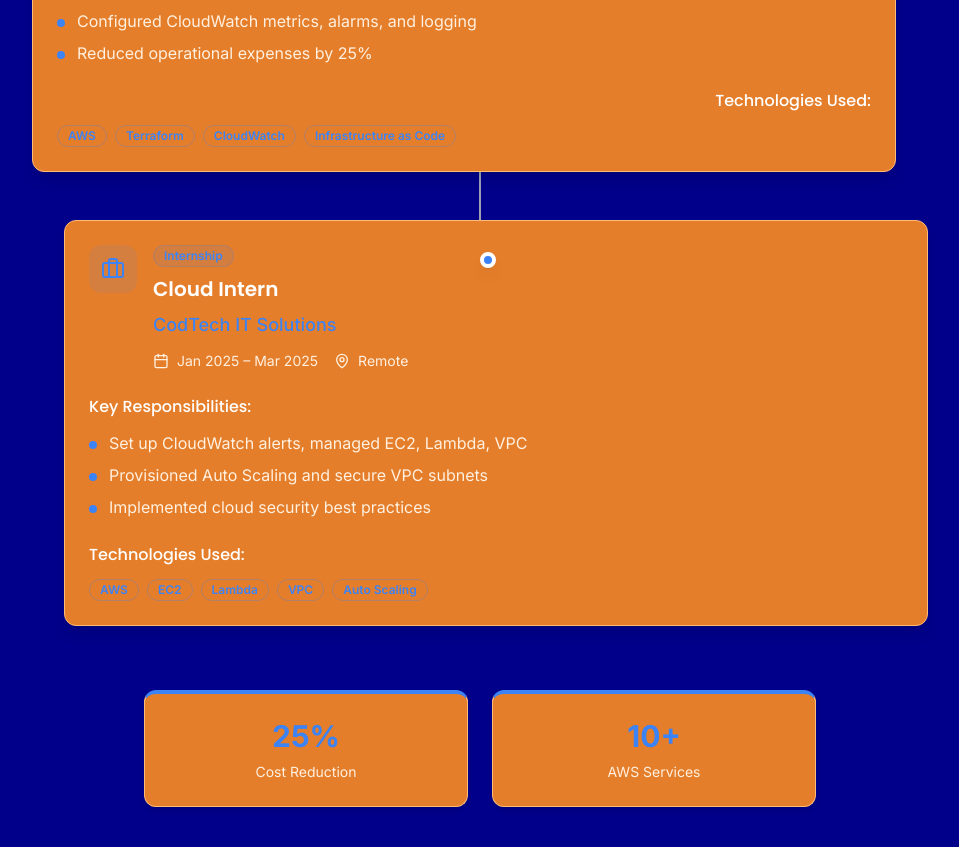
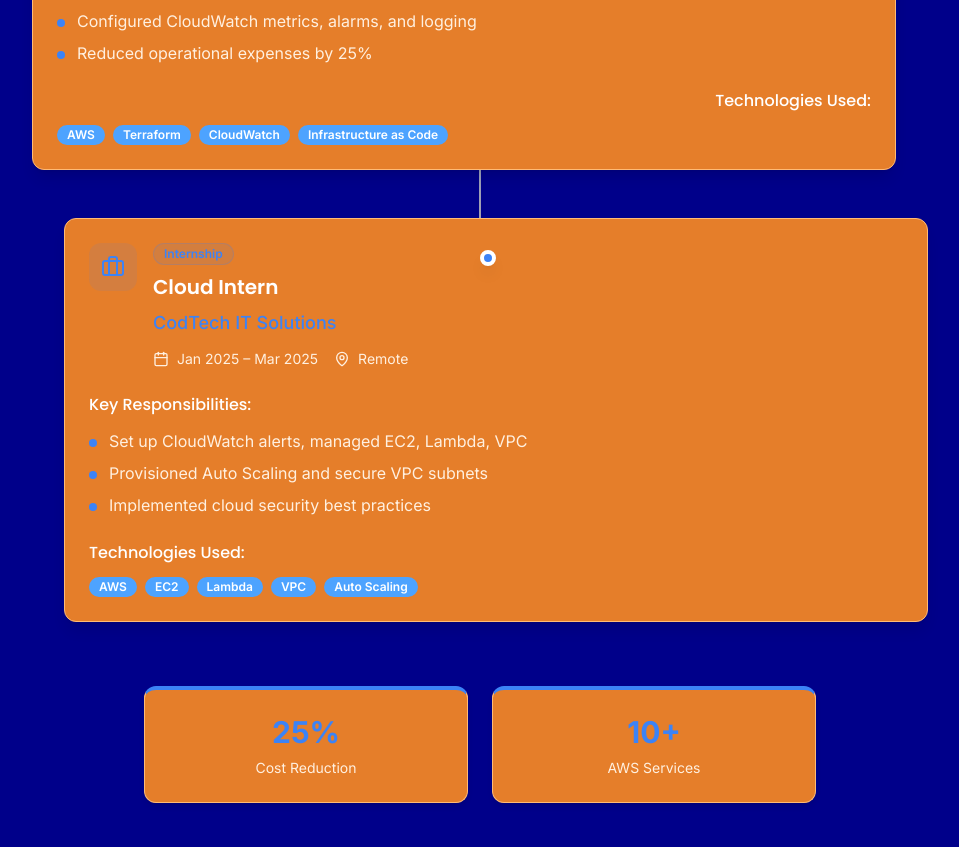
Before and after one commit to Ravi-Teja4/ravitejadeevela_portfolio, a React (Vite) app: page / in a window 1280 px wide. Shown: the part 2200-3047 px from the top of the page, without its empty margins (160-1119 px from the left). Built offline with nearby package versions, Linux system fonts and the light colour scheme.

Commit message:
Update Professional Experience skills

```diff
--- a/src/components/modern/ModernExperience.tsx
+++ b/src/components/modern/ModernExperience.tsx
@@ -145,7 +145,11 @@ const ModernExperience = () => {
                         <Badge
                           key={idx}
                           variant="outline"
-                          className="border-primary/30 text-primary hover:bg-primary hover:text-primary-foreground transition-all duration-300"
+                          className="transition-all duration-300 border-0"
+                          style={{
+                            backgroundColor: '#4DA3FF',
+                            color: '#FFFFFF'
+                          }}
                         >
                           {tech}
                         </Badge>
```
